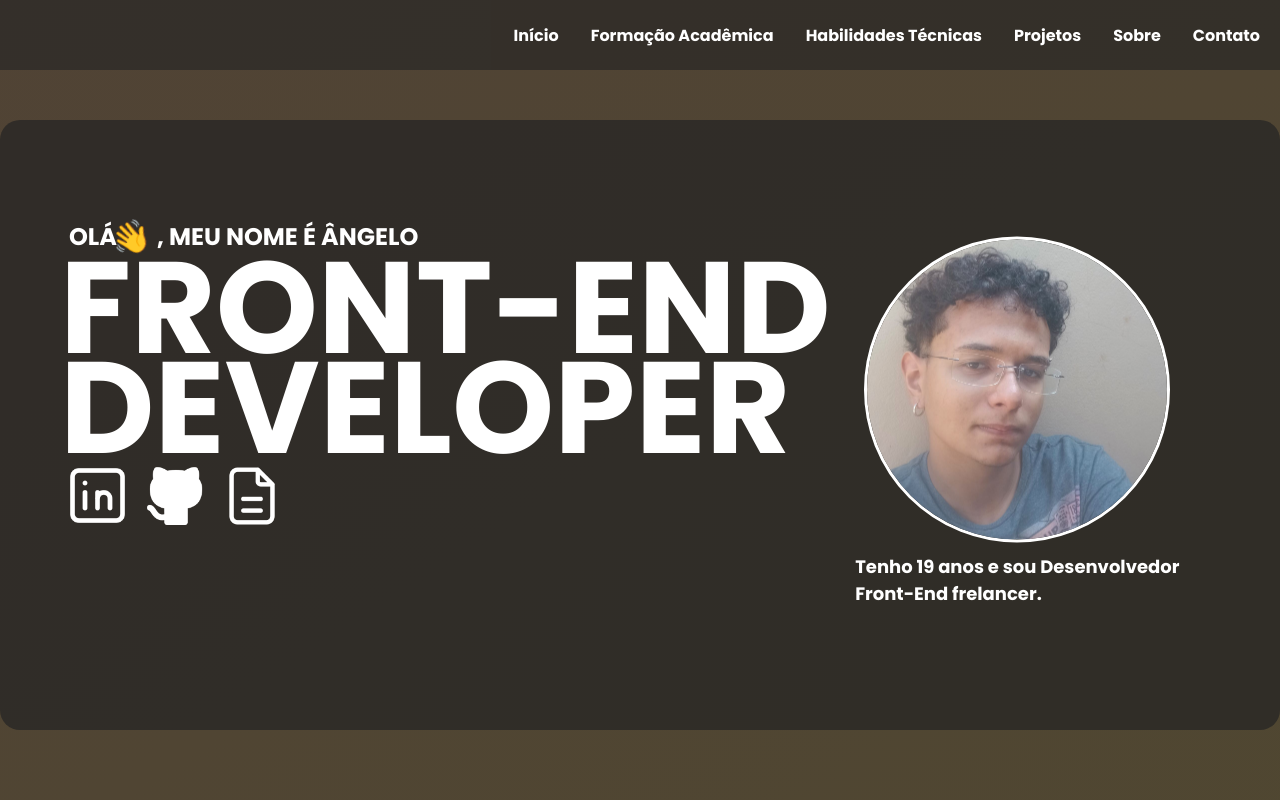
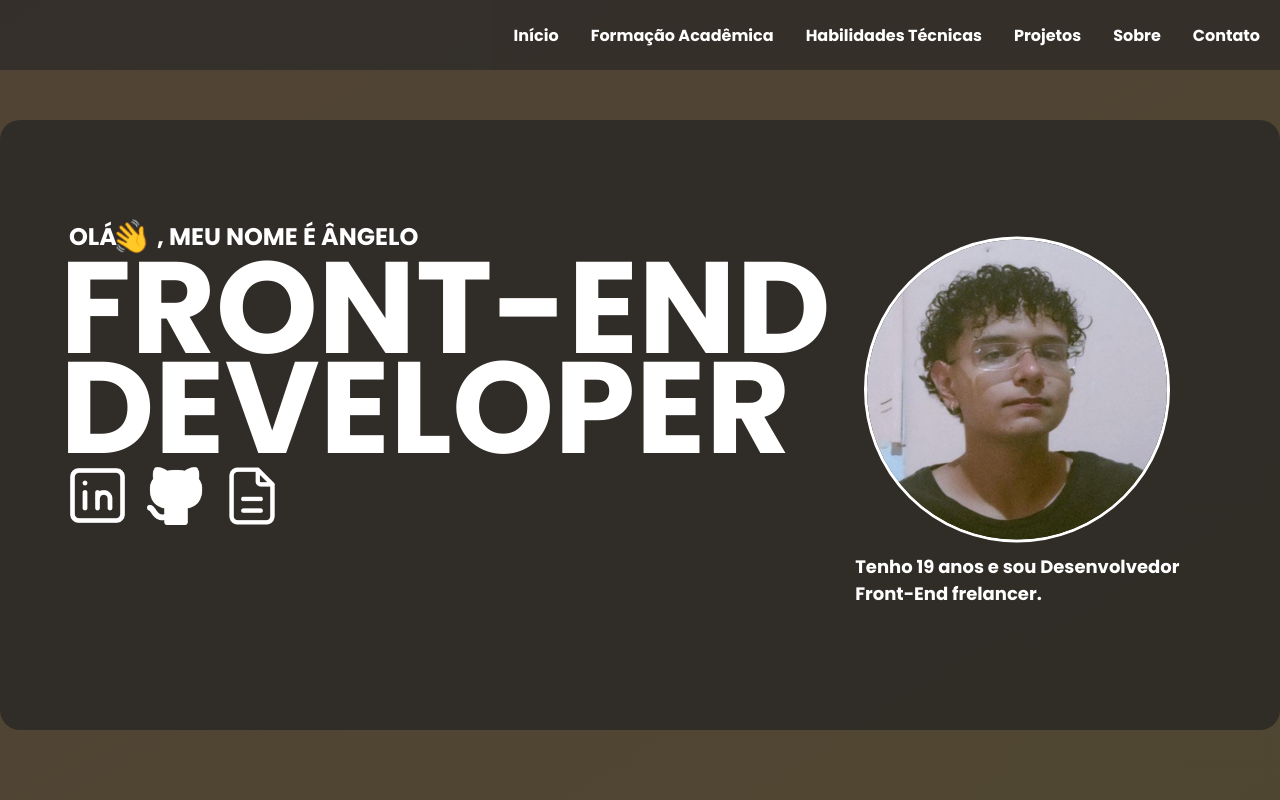
Before and after one commit to Anjeroo/Portfolio_Angelo, a React (Vite) app: page / in a window 1280 px wide. Shown: the top 800 px of the page. Built offline with nearby package versions, Linux system fonts and the light colour scheme; the HTML template or start-up script is replaced by a standard one.

Commit message:
Finalizando o portfolio

```diff
--- a/src/components/About/about.css
+++ b/src/components/About/about.css
@@ -27,6 +27,7 @@
 
 .workIcon {
     width: 40px;
+    height: 40px;
     border-radius: 5px;
     border: solid 1px white;
     user-select: none;
--- a/src/components/About/about.tsx
+++ b/src/components/About/about.tsx
@@ -22,7 +22,7 @@ function About() {
       <div id="experience">
         <h1 className="aboutTitle">Outras experiências</h1>
         <div className="works">
-          <h2 className="workTitle"><img src="/assets/fernandes.jpg" className="workIcon" />Fernandes | Atualmente</h2>
+          <h2 className="workTitle"><img src="/assets/fernandes.jpg" className="workIcon" />Fernandes | Atual</h2>
           <h3 className="function">Repositor de Mercadorias</h3>
         </div>
         <div className="works">
--- a/src/components/Cabecalho/cabecalho.tsx
+++ b/src/components/Cabecalho/cabecalho.tsx
@@ -24,14 +24,14 @@ function Cabecalho() {
               <a className="icon" id="git" href="https://github.com/Anjeroo" target="_blank"><span
                 className="hiddable_tooltip">GitHub</span><img src="/assets/git.png" /></a>
               <a className="icon" target="_blank" id="paper"
-                href="https://drive.google.com/file/d/176DTzyPhR9ilARRxVBuIqOhQi57TIHZJ/view"><span
+                href="https://drive.google.com/file/d/150Gy7fRs8JTF8IWMMEjI4LBnTs4Sw8QC/view?usp=sharing"><span
                   className="hiddable_tooltip">Currículo</span><img src="/assets/page.png" /></a>
             </div>
           </div>
         </div>
       </div>
       <div id="angeloDiv">
-        <img src="/assets/Angelo.jpg" id="angelo" />
+        <img src="/assets/angelo.jpg" id="angelo" />
         <div>
           <h3 id="exp">
             Tenho 19 anos e sou Desenvolvedor
```
Also changed, not shown: public/assets/Angelo.jpg.
